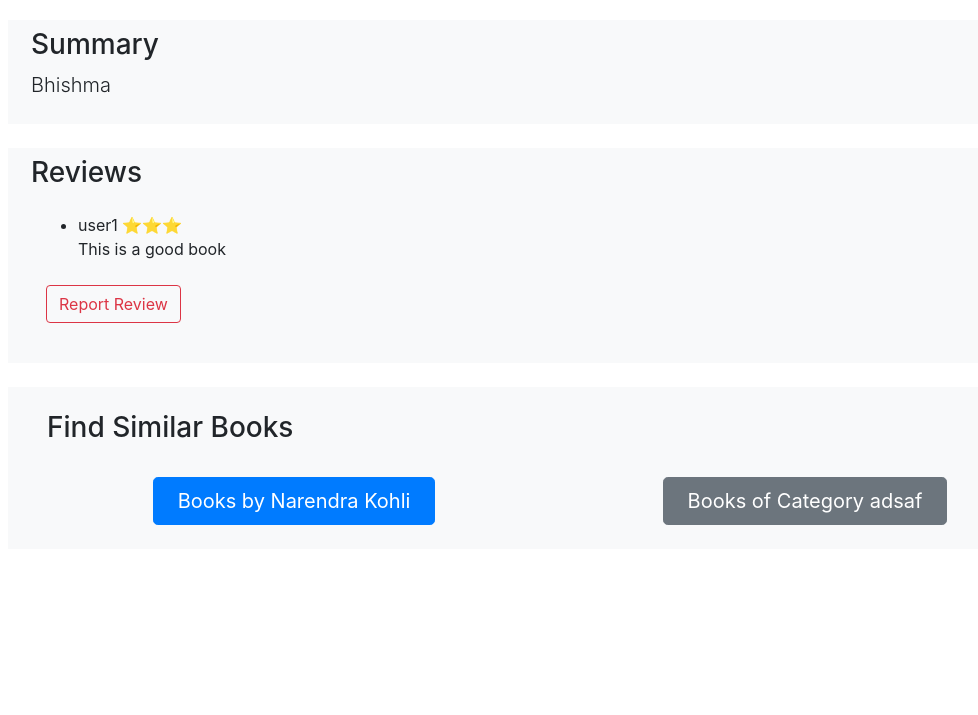
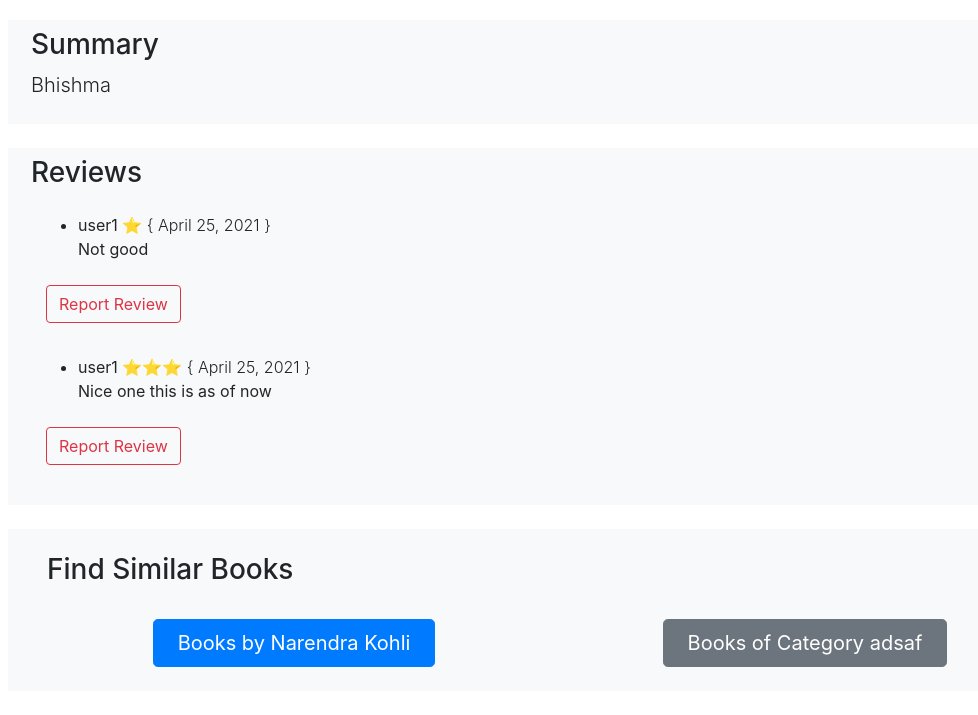
Before and after one commit to trickcode-sanyam/libmanagement, a Django app: page /book/3 in a window 1280 px wide. Shown: the part 642-1357 px from the top of the page, without its empty margins (86-1064 px from the left). Before the commit the page ends 1167 px from the top, so only its background shows below. Run offline with Django 3.2, Linux system fonts and the light colour scheme; a user stored in the database is signed in; data comes from the database, SQL or seed files in the repository; some libraries are stand-ins or nearby versions.

Commit message:
included dates, improved search

```diff
--- a/library/models.py
+++ b/library/models.py
@@ -20,20 +20,21 @@ class Request(models.Model):
     todate = models.DateField(auto_now=False, auto_now_add=False)
     seen = models.BooleanField()
     accepted = models.BooleanField()
-    reqname = models.CharField(max_length=200)
+    ondate = models.DateField(auto_now_add=True)
     def __str__(self):
-        return self.reqname
-
+        return 'On ' + str(self.ondate) + ' by ' + self.user.username + ' (' + str(self.fromdate) + ' to ' + str(self.todate) + ')'
 class Review(models.Model):
     user = models.ForeignKey(User, on_delete=models.CASCADE)
     book = models.ForeignKey(Book, on_delete=models.CASCADE)
     rating = models.IntegerField()
     review = models.TextField()
+    ondate = models.DateField(auto_now_add=True)
     def __str__(self):
-        return str(self.book.booknum) + ' by ' + self.user.username + ': ' + self.review[:20]
+        return str(self.book.booknum) + ' by ' + self.user.username + ': ' + self.review[:20] + '(' + str(self.ondate) + ')'
 
 class ReviewWarning(models.Model):
     user = models.ForeignKey(User, on_delete=models.CASCADE)
     book = models.ForeignKey(Book, on_delete=models.CASCADE)
+    ondate = models.DateField(auto_now_add=True)
     def __str__(self):
-        return str(self.book.booknum) + ' by ' + self.user.username
+        return str(self.book.booknum) + ' by ' + self.user.username + '(dated ' + str(self.ondate) + ')'
--- a/library/views.py
+++ b/library/views.py
@@ -1,12 +1,10 @@
 from django.shortcuts import render,redirect
-from django.http import HttpResponse
 from .models import Book, Request, Review, ReviewWarning
 from django.contrib.auth.models import User
 from .forms import AddBook, AddRequest, AddReview
 from django.contrib import messages
+from datetime import date
 
-
-from datetime import date
 def home(request):
     allbooks = Book.objects.all().reverse()
     l = len(allbooks)
@@ -33,9 +31,8 @@ def book(request,bknum):
                 if gotrequest.is_valid():
                     fromdate = request.POST.get('fromdate')
                     todate = request.POST.get('todate')
-                    reqname = str(book.booknum) + ' by ' + user.username +' from ' + str(fromdate) + ' to ' + str(todate)
                     if fromdate < todate and fromdate >= str(date.today()):
-                        newrequest = Request(user = user, book = book, fromdate = fromdate, todate = todate, seen=False, accepted = False, reqname = reqname)
+                        newrequest = Request(user = user, book = book, fromdate = fromdate, todate = todate, seen=False, accepted = False)
                         newrequest.save()
                         messages.success(request, 'Request sent successfully!')
             elif not request.POST.get('warnreview') == None:
@@ -53,6 +50,8 @@ def book(request,bknum):
                     newreview = Review(rating = rating, review = review, user = user, book = book)
                     newreview.save()
                     messages.success(request, 'Review added successfully!')
+                else:
+                    messages.warning(request, "Couldn't add review!")
         reviewset = reversed(Review.objects.filter(book=book))
         if request.user.is_authenticated:
             if request.user.profile.isLibrarian:
@@ -143,13 +142,14 @@ def editbook(request,bknum):
 
 def search(request):
     if request.method=='POST':
-        searchquery = request.POST.get('query')
-        queryintitle = Book.objects.filter(title__contains=searchquery)
-        queryinauthor = Book.objects.filter(author__contains=searchquery)
-        queryinsummary = Book.objects.filter(summary__contains=searchquery)
-        queryinpublisher = Book.objects.filter(publisher__contains=searchquery)
-        return render(request, 'searchresults.html', {'curruser': request.user , 'queryintitle': queryintitle, 'queryinauthor': queryinauthor, 'queryinsummary': queryinsummary, 'queryinpublisher': queryinpublisher, 'searchquery': searchquery})
-    # return redirect('/')
+        searchquery = request.POST.get('query').strip()
+        if not searchquery == '':
+            queryintitle = Book.objects.filter(title__contains=searchquery)
+            queryinauthor = Book.objects.filter(author__contains=searchquery)
+            queryinsummary = Book.objects.filter(summary__contains=searchquery)
+            queryinpublisher = Book.objects.filter(publisher__contains=searchquery)
+            return render(request, 'searchresults.html', {'curruser': request.user , 'queryintitle': queryintitle, 'queryinauthor': queryinauthor, 'queryinsummary': queryinsummary, 'queryinpublisher': queryinpublisher, 'searchquery': searchquery})
+    return redirect('/')
 
 def author(request,authorname):
     queryinauthor = Book.objects.filter(author=authorname)
--- a/register/views.py
+++ b/register/views.py
@@ -1,7 +1,6 @@
 from django.shortcuts import render, redirect
 from .forms import RegisterForm
 from django.contrib.auth.forms import AuthenticationForm
-from django.http import HttpResponse
 from django.contrib.auth import authenticate,login, logout
 from library.models import Request, ReviewWarning
 from datetime import date
--- a/templates/book.html
+++ b/templates/book.html
@@ -107,7 +107,8 @@
             {% for review in reviews %}
                 <div class="container my-4 bg-light">
                     <ul>
-                        <li>{{review.user.username}}  {% if review.rating ==  5 %}⭐⭐⭐⭐⭐{% elif review.rating == 4 %}⭐⭐⭐⭐{% elif review.rating == 3 %}⭐⭐⭐{% elif review.rating == 2 %}⭐⭐{% else %}⭐{% endif %}<br>
+                        <li>{{review.user.username}}  {% if review.rating ==  5 %}⭐⭐⭐⭐⭐{% elif review.rating == 4 %}⭐⭐⭐⭐{% elif review.rating == 3 %}⭐⭐⭐{% elif review.rating == 2 %}⭐⭐{% else %}⭐{% endif %} <span class="font-weight-light"> { {{review.ondate}} } </span>
+                        <br>
                         {{review.review}}</li>
                     </ul>
                     {% if curruser.is_staff %}
--- a/templates/profile.html
+++ b/templates/profile.html
@@ -51,7 +51,7 @@
                 {% for request in reqset %}
                     <div class="container my-4 bg-light py-2">
                         <ul>
-                            <li><a href="/book/{{request.book.booknum}}">{{request.book.booknum}}: {{request.book.title}}</a></li>
+                            <li><span class="font-weight-light"> { {{request.ondate}} } </span><a href="/book/{{request.book.booknum}}">{{request.book.booknum}}: {{request.book.title}}</a></li>
                             <li>{{request.user.username}}</li>
                             <li>From {{request.fromdate}}</li>
                             <li>To {{request.todate}}</li>
@@ -103,7 +103,7 @@
                 {% for request in reqset %}
                     <div class="container my-4 bg-light py-2">
                         <ul>
-                            <li><a href="/book/{{request.book.booknum}}">{{request.book.booknum}}: {{request.book.title}}</a></li>
+                            <li><span class="font-weight-light"> { {{request.ondate}} } </span><a href="/book/{{request.book.booknum}}">{{request.book.booknum}}: {{request.book.title}}</a></li>
                             <li>From {{request.fromdate}}</li>
                             <li>To {{request.todate}}</li>
                         </ul>
```
Also changed, not shown: db.sqlite3, library/migrations/0012_auto_20210425_1015.py (added), library/migrations/0013_review.py (added), library/migrations/0014_auto_20210425_1018.py (added), library/migrations/0015_request_ondate.py (added), library/migrations/0016_alter_request_ondate.py (added), library/migrations/0017_auto_20210425_1036.py (added), library/migrations/0018_auto_20210425_1036.py (added).
